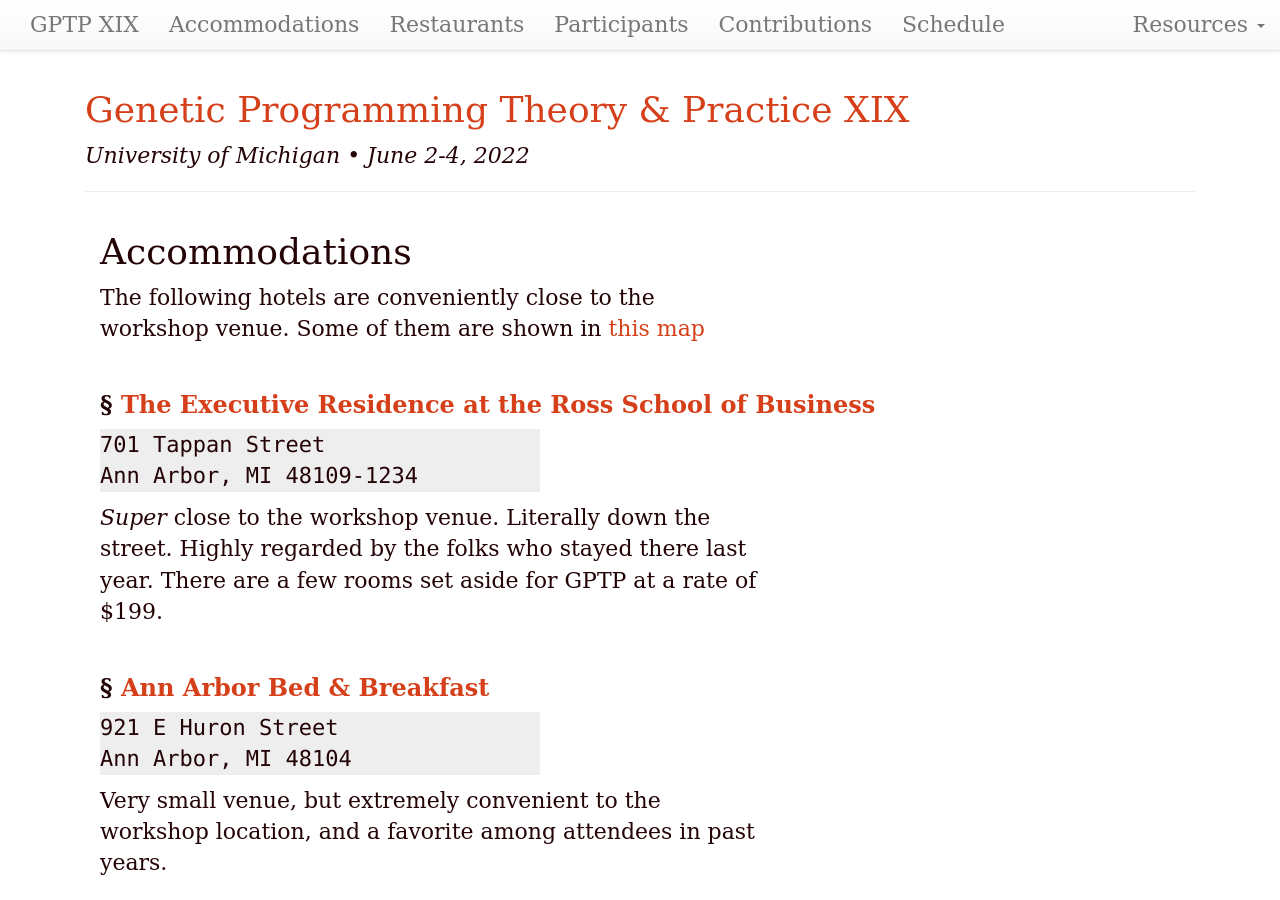
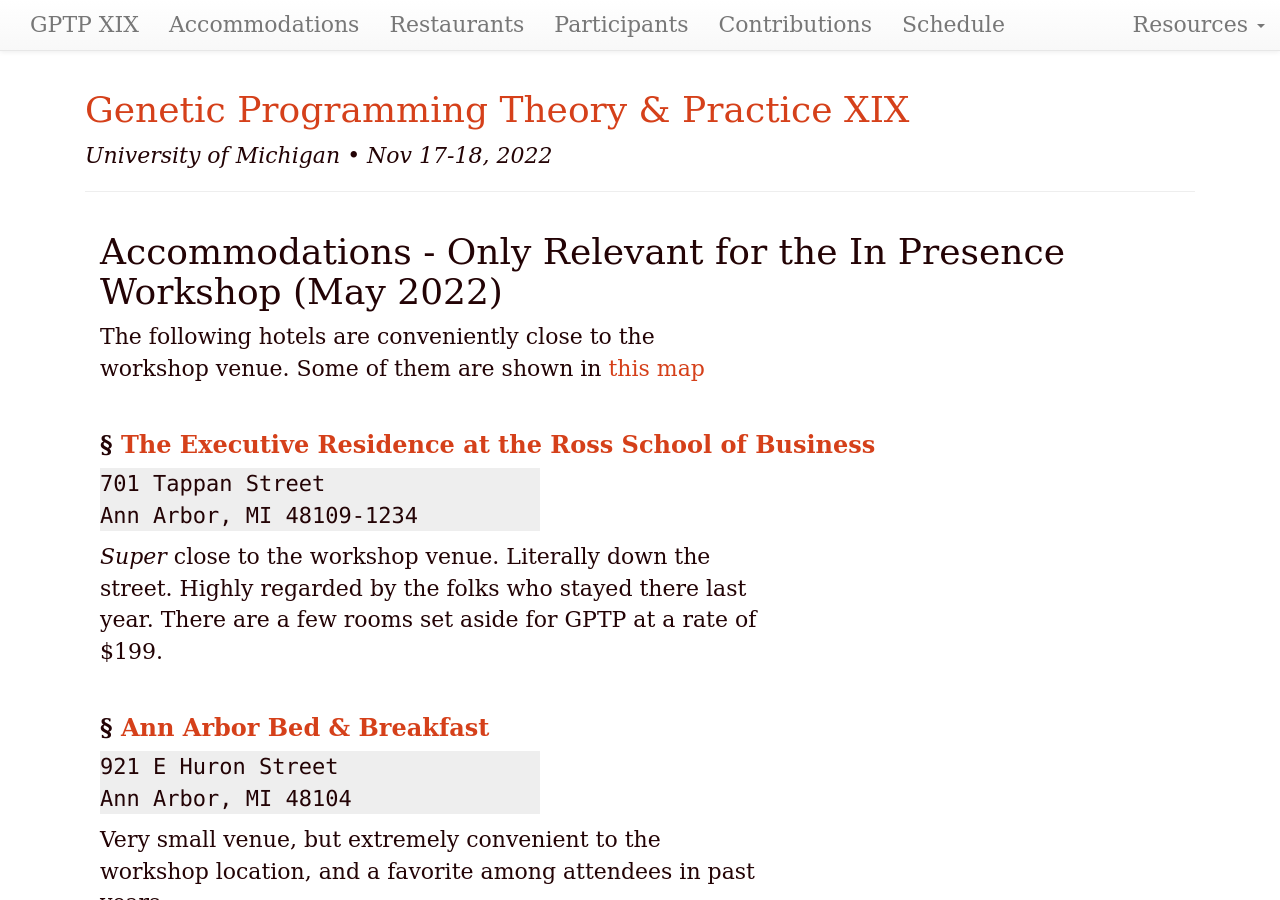
Before and after one commit to GPTP-workshop/gptp-workshop.github.io, a Jekyll site: the page built from accommodations.md, in a window 1280 px wide and 900 px high. Built offline with Jekyll 4.4.1, drawn with Linux system fonts in a browser that asks for light colours; our own code applies the rules of GitHub Pages for plain Markdown files; some of the changed text lies outside the part shown.

Commit message:
Update accommodations.md

```diff
--- a/accommodations.md
+++ b/accommodations.md
@@ -1,11 +1,11 @@
 ---
 layout: default
-updated: "Apr 5, 2022"
+updated: "Oct 15, 2022"
 roman: "XIX"
-dates: "June 2-4, 2022"
+dates: "Nov 17-18, 2022"
 ---
 
-# Accommodations
+# Accommodations - Only Relevant for the In Presence Workshop (May 2022)
 
 The following hotels are conveniently close to the workshop venue. Some of them are shown in [this map](https://www.google.com/maps/d/u/0/viewer?mid=1tHcZafajq_R5saxe4Pmtu1RxeUjO-MPX&ll=42.27876251803364%2C-83.7425372108465&z=16)
 
```
